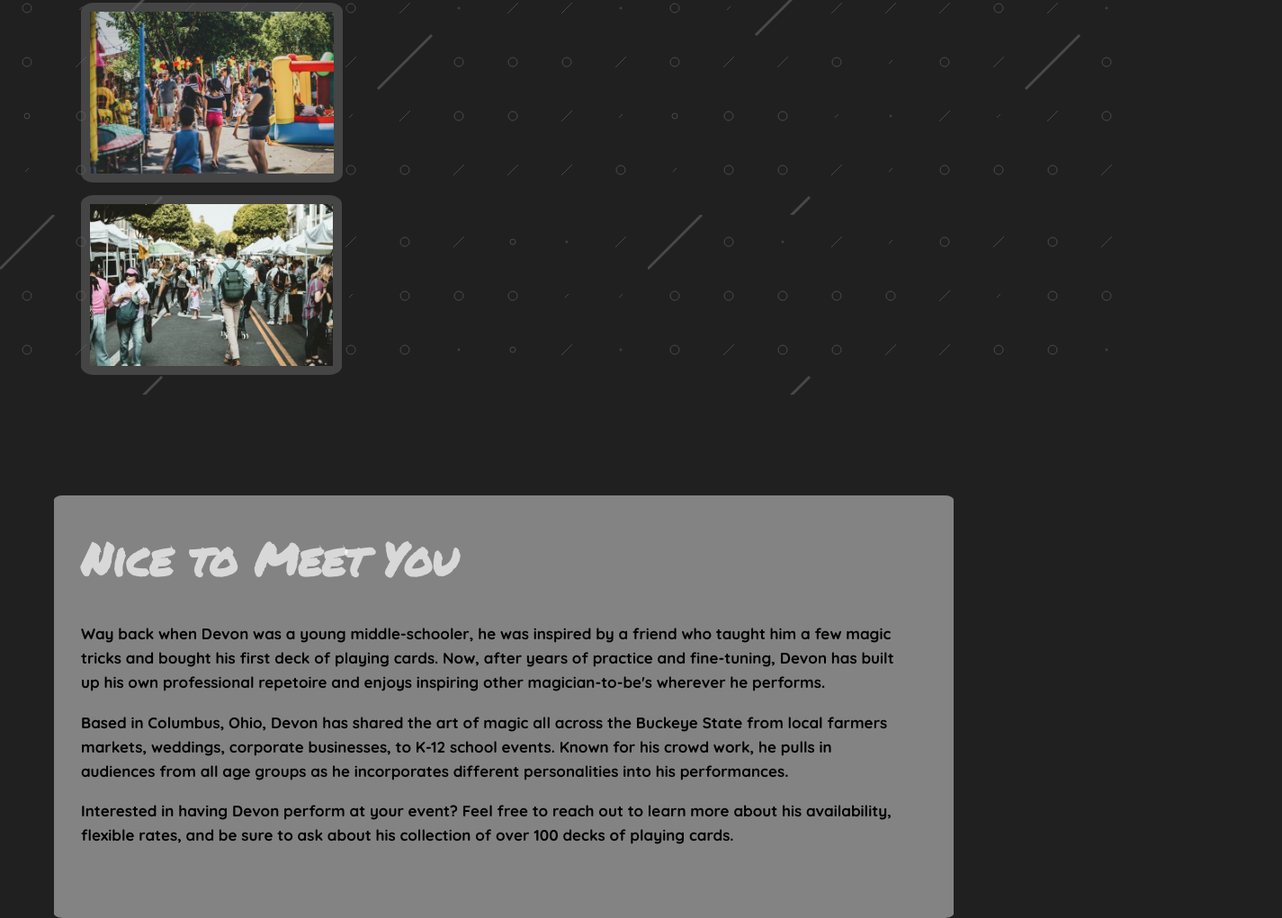
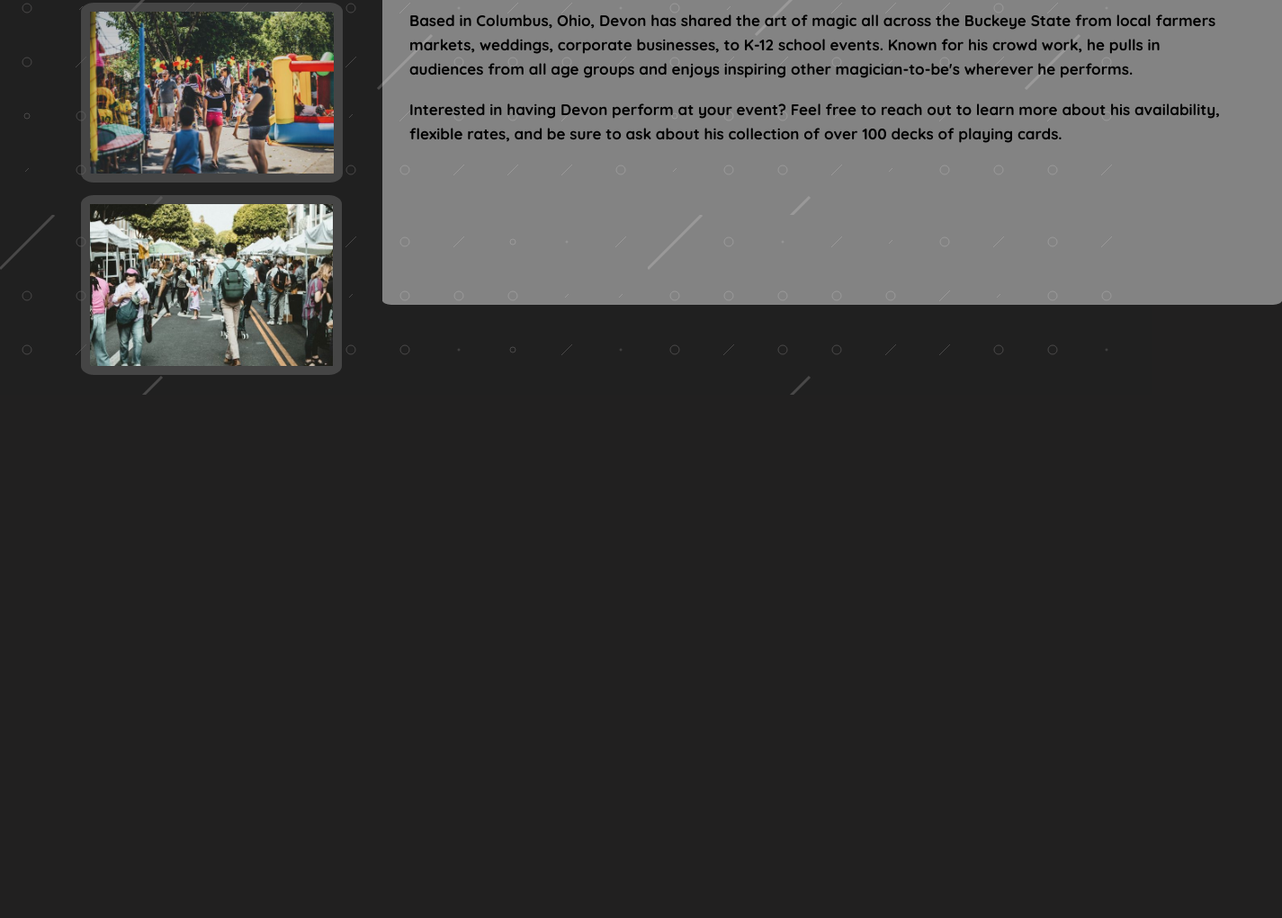
Before and after one commit to Catrina-W/Magic, a plain HTML site: page about.html in a window 1280 px wide. Shown: the part 819-1840 px from the top of the page at 90% size, 1425 px wide, since content can reach past the window. After the commit the page ends 1270 px from the top, so only its background shows below. Drawn offline with Linux system fonts and the light colour scheme; a web font is replaced by a local one.

Commit message:
Made About paragaph fixed to the screen

```diff
--- a/about.html
+++ b/about.html
@@ -29,9 +29,7 @@
         </div>
         <div class="column content">
             <h1>Nice to Meet You</h1>
-            <p>Way back when Devon was a young middle-schooler, he was inspired by a friend who taught him a few magic tricks and bought his first deck of playing cards. Now, after years of practice and fine-tuning, Devon has built up his own professional repetoire and enjoys inspiring other magician-to-be's wherever he performs.</p>
-
-            <p>Based in Columbus, Ohio, Devon has shared the art of magic all across the Buckeye State from local farmers markets, weddings, corporate businesses, to K-12 school events. Known for his crowd work, he pulls in audiences from all age groups as he incorporates different personalities into his performances.</p>
+            <p>Based in Columbus, Ohio, Devon has shared the art of magic all across the Buckeye State from local farmers markets, weddings, corporate businesses, to K-12 school events. Known for his crowd work, he pulls in audiences from all age groups and enjoys inspiring other magician-to-be's wherever he performs.</p>
 
             <p>Interested in having Devon perform at your event?  Feel free to reach out to learn more about his availability, flexible rates, and be sure to ask about his collection of over 100 decks of playing cards.</p>
         </div>
--- a/styles.css
+++ b/styles.css
@@ -155,10 +155,12 @@ li img {
 }
 
 .column.content {
+  position: absolute;
   border-radius: 1%;
   width: 1000px;
   height: 470px;
-  margin: 100px 0 0 60px;
+  margin-left: 425px;
+  margin-top: 100px;
   background-color: rgba(255, 255, 255, 0.444);
   padding: 0 50px 0 30px;
 }
```
